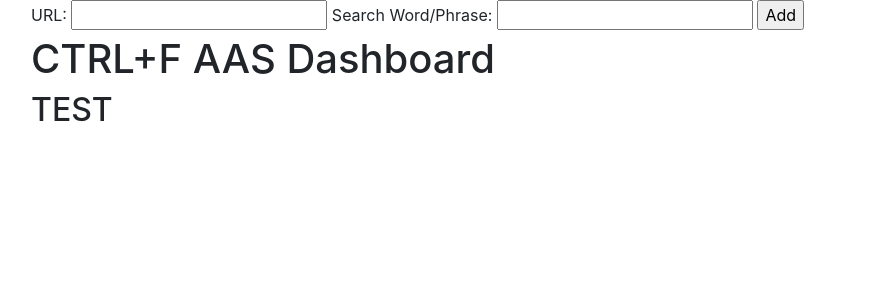
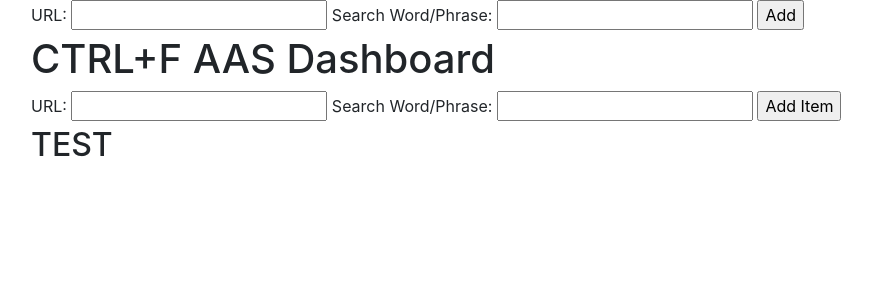
Before and after one commit to codygula/Final-Flask-Project, a Flask app: template templates/index.html in a window 1280 px wide. Shown: the part 56-356 px from the top of the page, without its empty margins (54-926 px from the left). Run offline with Flask 2, Linux system fonts and the light colour scheme; the template is opened without the code that fills it, so the values that code supplies are empty; some libraries are stand-ins or nearby versions.

Commit message:
partly working

```diff
--- a/app.py
+++ b/app.py
@@ -42,6 +42,7 @@ def DeleteItem():
 @app.route('/TestItem', methods = ["POST"])
 def TestItem():
     information = request.data
+    # information = request.form
     testThis = int(information.decode("utf-8"))
 
     # insert code to send a test email
@@ -50,3 +51,21 @@ def TestItem():
     resp = scratchpad.query_table('searchItems', 'email', '222222')
     posts = resp.get('Items')
     return render_template('index.html', posts=posts)
+
+@app.route('/AddItem', methods=["POST"])
+def AddItem():
+    print("AddItem() Called")
+    information = request.data
+    testThis = (information.decode("utf-8"))
+    print("testThis= ", testThis)
+    print(type(information))
+    print(type(testThis))
+    print("AddItem() information = ", information)
+
+    # searchword = request.form.get("searchword")
+    # searchURL = request.form.get("URL")
+    # response = scratchpad.put_info('222222', searchURL, searchword)
+
+    resp = scratchpad.query_table('searchItems', 'email', '222222')
+    posts = resp.get('Items')
+    return render_template('index.html', posts=posts)
--- a/templates/index.html
+++ b/templates/index.html
@@ -25,18 +25,59 @@
         xhr.send(item);
 }
     function TestFunction(item) {
-        // console.log(item);
+        console.log(item);
 
         const URL = '/TestItem'
         const xhr = new XMLHttpRequest();
         xhr.open('POST', URL);
         xhr.send(item);
+}
+
+    function AddFunction() {
+        console.log("add function called, I think")
+        const itemWord = document.getElementById('searchword').value;
+        // const itemURL = (document.getElementById('searchURL').value)
+        console.log(itemWord);
 
 
-}
+        const URL = '/AddItem'
+        const xhr = new XMLHttpRequest();
+        xhr.open('POST', URL);
+        xhr.send(itemWord);
+
+        // var searchword =
+        //     document.getElementById('searchword');
+        // var searchURL =
+        //     document.querySelector("#AddItemForm [name='searchURL']");
+
+        // var search_word = searchword.value;
+        // var search_URL = SearchURL.value;
+
+
+        // const URL = '/AddItem'
+        // var form = new FormData();
+        // form.append(search_word, search_URL);
+        // const xhr = new XMLHttpRequest();
+        // xhr.open('POST', URL);
+        // xhr.send(searchword);
+
+    }
 </script>
 
     <h1>{% block title %} CTRL+F AAS Dashboard {% endblock %}</h1>
+
+    <form id = 'addItem' >
+        <label for="URL">URL:</label>
+        <input type="text" id="searchURL" name="searchURL">
+
+        <label for="searchword">Search Word/Phrase:</label>
+        <input type="text" id="searchword" name="searchword">
+
+        <input type="button" onclick="AddFunction()" value="Add Item" name="Add"/>
+
+
+      </form>
+
     {% for post in posts %}
     <div></div>
         <form>
```
